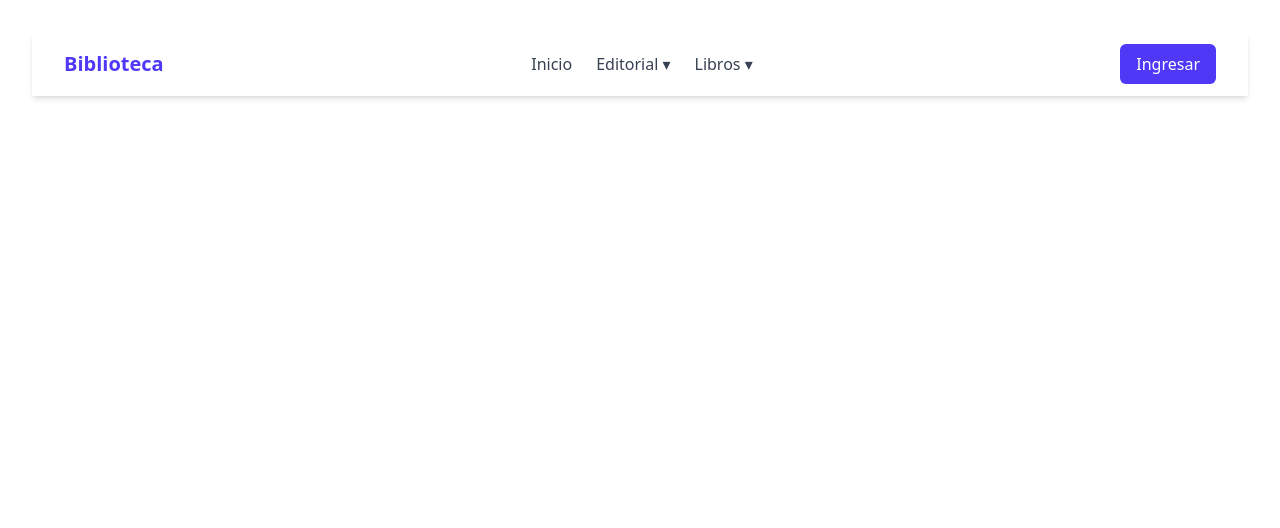
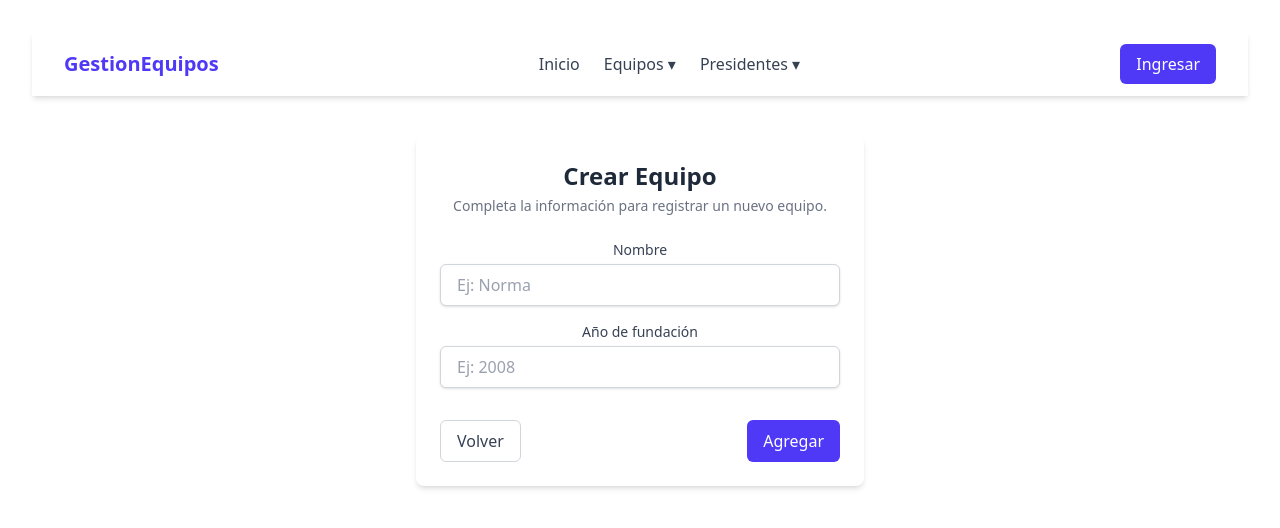
Before and after one commit to IngAlim2023/TallerTS, a React (Vite) app: page /formularioEquipos in a window 1280 px wide. Shown: the top 528 px of the page. Built offline with nearby package versions, Linux system fonts and the light colour scheme.

Commit message:
Equipos terminado

```diff
--- a/package.json
+++ b/package.json
@@ -15,6 +15,7 @@
     "react-dom": "^19.1.0",
     "react-hot-toast": "^2.5.2",
     "react-router-dom": "^7.6.0",
+    "react-select": "^5.10.1",
     "tailwindcss": "^4.1.7"
   },
   "devDependencies": {
--- a/src/App.tsx
+++ b/src/App.tsx
@@ -3,6 +3,10 @@ import { BrowserRouter as Router, Routes, Route } from "react-router-dom";
 import "./App.css";
 import Home from "./pages/Home";
 import Navbar from "./components/NavBar";
+import ListEquipos from "./components/equipos/ListEquipos";
+import CreateEquipo from "./components/equipos/CreateEquipo";
+import ListPresidentes from "./components/presidentes/ListPresidentes";
+import CreatePresidente from "./components/presidentes/CreatePresidente";
 
 const App = () => {
   return (
@@ -10,6 +14,12 @@ const App = () => {
       <Navbar/>
       <Routes>
         <Route path="/" element={<Home />} />
+        <Route path="/equipos" element={<ListEquipos />} />
+        <Route path="/formularioEquipos" element={<CreateEquipo />} />
+        <Route path="/formularioEquipos/:id" element={<CreateEquipo />} />
+        <Route path="/presidentes" element={<ListPresidentes />} />
+        <Route path="/formularioPresidentes" element={<CreatePresidente />} />
+        <Route path="/formularioPresidentes/:id" element={<CreatePresidente />} />
       </Routes>
       <Toaster />
     </Router>
--- a/src/components/NavBar.tsx
+++ b/src/components/NavBar.tsx
@@ -10,7 +10,7 @@ const Navbar: React.FC = () => {
         <div className="flex justify-between h-16 items-center">
           {/* Logo */}
           <div className="flex items-center">
-            <span className="text-xl font-bold text-indigo-600">Biblioteca</span>
+            <span className="text-xl font-bold text-indigo-600">GestionEquipos</span>
           </div>
 
           {/* Enlaces */}
@@ -25,23 +25,23 @@ const Navbar: React.FC = () => {
                 onClick={() =>{ setDropdownOpen(!dropdownOpen); setDropdownOpenDos(false)}}
                 className="text-gray-700 hover:text-indigo-600 transition focus:outline-none"
               >
-                Editorial ▾
+                Equipos ▾
               </button>
               {dropdownOpen && (
                 <div className="absolute z-20 mt-2 w-48 bg-white border border-gray-200 rounded-md shadow-lg">
                   <Link
-                    to="/editoriales"
+                    to="/equipos"
                     className="block px-4 py-2 text-sm text-gray-700 hover:bg-gray-100"
                     onClick={() => setDropdownOpen(false)}
                   >
-                    Ver editoriales
+                    Ver equipos
                   </Link>
                   <Link
-                    to="/formularioEditorial"
+                    to="/formularioEquipos"
                     className="block px-4 py-2 text-sm text-gray-700 hover:bg-gray-100"
                     onClick={() => setDropdownOpen(false)}
                   >
-                    Agregar editorial
+                    Agregar equipos
                   </Link>
                 </div>
               )}
@@ -52,23 +52,23 @@ const Navbar: React.FC = () => {
                 onClick={() => {setDropdownOpenDos(!dropdownOpenDos); setDropdownOpen(false)}}
                 className="text-gray-700 hover:text-indigo-600 transition focus:outline-none"
               >
-                Libros ▾
+                Presidentes ▾
               </button>
               {dropdownOpenDos && (
                 <div className="absolute z-20 mt-2 w-48 bg-white border border-gray-200 rounded-md shadow-lg">
                   <Link
-                    to="/libros"
+                    to="/presidentes"
                     className="block px-4 py-2 text-sm text-gray-700 hover:bg-gray-100"
                     onClick={() => setDropdownOpenDos(false)}
                   >
-                    Ver libros
+                    Ver presidentes
                   </Link>
                   <Link
-                    to="/formulariolibro"
+                    to="/formularioPresidentes"
                     className="block px-4 py-2 text-sm text-gray-700 hover:bg-gray-100"
                     onClick={() => setDropdownOpenDos(false)}
                   >
-                    Agregar libros
+                    Agregar presidentes
                   </Link>
                 </div>
               )}
--- /dev/null
+++ b/src/components/equipos/CreateEquipo.tsx
@@ -0,0 +1,77 @@
+import React, { useState } from "react";
+import toast from "react-hot-toast";
+import { useNavigate, useParams } from "react-router-dom";
+
+const CreateEquipo: React.FC = () => {
+  const navigate = useNavigate();
+  const params = useParams();
+  const [nombre, setNombre] = useState<string>("");
+  const [anio, setAnio] = useState<number>(0);
+
+  const handleSave = () => {
+    if (nombre.length < 3 || anio === 0)
+      return toast.error("Datos incorrectos");
+    toast.success("Vamos a guardar");
+  };
+
+  return (
+    <div className="max-w-md mx-auto mt-10 bg-white p-6 rounded-lg shadow-md space-y-6">
+      <div>
+        <h1 className="text-2xl font-bold text-gray-800 mb-1">
+          {params.id ? "Editar Equipo" : "Crear Equipo"}
+        </h1>
+        <p className="text-sm text-gray-500">
+          {params.id
+            ? "Modifica los campos necesarios."
+            : "Completa la información para registrar un nuevo equipo."}
+        </p>
+      </div>
+
+      <div className="space-y-4">
+        <div>
+          <label className="block text-sm font-medium text-gray-700 mb-1">
+            Nombre
+          </label>
+          <input
+            type="text"
+            value={nombre}
+            onChange={(e) => setNombre(e.target.value)}
+            placeholder="Ej: Norma"
+            className="w-full rounded-md border border-gray-300 px-4 py-2 bg-white text-gray-900 shadow-sm placeholder-gray-400 focus:border-indigo-500 focus:ring-2 focus:ring-indigo-500 focus:outline-none transition"
+          />
+        </div>
+
+        <div>
+          <label className="block text-sm font-medium text-gray-700 mb-1">
+            Año de fundación
+          </label>
+          <input
+            type="number"
+            onChange={(e) => setAnio(parseInt(e.target.value))}
+            placeholder="Ej: 2008"
+            className="w-full rounded-md border border-gray-300 px-4 py-2 bg-white text-gray-900 shadow-sm placeholder-gray-400 focus:border-rose-500 focus:ring-2 focus:ring-rose-500 focus:outline-none transition"
+          />
+        </div>
+
+        <div className="flex justify-between pt-4">
+          <button
+            type="button"
+            onClick={() => navigate(-1)}
+            className="px-4 py-2 rounded-md border border-gray-300 text-gray-700 hover:bg-gray-100 transition"
+          >
+            Volver
+          </button>
+          <button
+            type="button"
+            onClick={handleSave}
+            className="px-4 py-2 rounded-md bg-indigo-600 text-white hover:bg-indigo-700 transition"
+          >
+            {params.id ? "Actualizar" : "Agregar"}
+          </button>
+        </div>
+      </div>
+    </div>
+  );
+};
+
+export default CreateEquipo;
--- /dev/null
+++ b/src/components/equipos/ListEquipos.tsx
@@ -0,0 +1,52 @@
+import React from "react";
+import { useNavigate } from "react-router-dom";
+
+interface InforEquipo {
+  codigo: string;
+  nombre: string;
+  anio_fundacion: number;
+}
+
+const ListEquipos:React.FC = () => {
+    const navigate = useNavigate()
+  const data = [
+    {
+      codigo: "1",
+      nombre: "Number 1",
+      anio_fundacion: 2005,
+    },
+    {
+      codigo: "2",
+      nombre: "Number 2",
+      anio_fundacion: 2002,
+    },
+  ];
+  return <div>
+    {data.map(val =>(
+        <div
+          key={val.codigo}
+          className="flex justify-between items-center border border-gray-200 rounded-lg shadow-sm p-4 hover:shadow-md transition"
+        >
+          <div>
+            <p className="text-lg font-semibold text-gray-800">{val.nombre}</p>
+            <p className="text-xs text-gray-400">ID: {val.codigo}</p>
+          </div>
+
+          <div className="flex space-x-2">
+            <button
+              className="px-3 py-1 text-sm bg-yellow-500 text-white rounded hover:bg-yellow-600 transition"
+              onClick={()=> navigate(`/formularioEquipos/${val.codigo}`)}
+            >
+              Editar
+            </button>
+            <button className="px-3 py-1 text-sm bg-red-600 text-white rounded hover:bg-red-700 transition"
+            >
+              Eliminar
+            </button>
+          </div>
+        </div>
+    ))}
+  </div>;
+};
+
+export default ListEquipos;
--- /dev/null
+++ b/src/components/presidentes/CreatePresidente.tsx
@@ -0,0 +1,11 @@
+import React from 'react'
+
+const CreatePresidente:React.FC = () => {
+  return (
+    <div>
+      Crear Presidente
+    </div>
+  )
+}
+
+export default CreatePresidente
--- /dev/null
+++ b/src/components/presidentes/ListPresidentes.tsx
@@ -0,0 +1,11 @@
+import React from 'react'
+
+const ListPresidentes:React.FC = () => {
+  return (
+    <div>
+      Listar Presidentes
+    </div>
+  )
+}
+
+export default ListPresidentes
--- a/src/pages/Home.tsx
+++ b/src/pages/Home.tsx
@@ -1,11 +1,16 @@
-import React from 'react'
+import React from "react";
 
-const Home:React.FC = () => {
+const Home: React.FC = () => {
   return (
-    <div>
-      Este es el inicio
+    <div className="flex flex-col items-center justify-center min-h-screen bg-gray-100">
+      <div className="text-center">
+        <h1 className="text-4xl font-bold text-gray-800 mb-4">
+          ¡Bienvenido al Sistema de Gestión de Equipos!
+        </h1>
+
+      </div>
     </div>
-  )
-}
+  );
+};
 
-export default Home
+export default Home;
```
